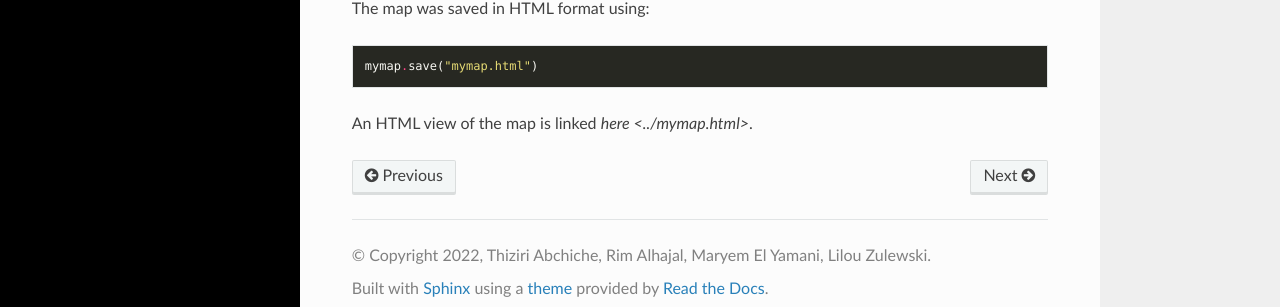
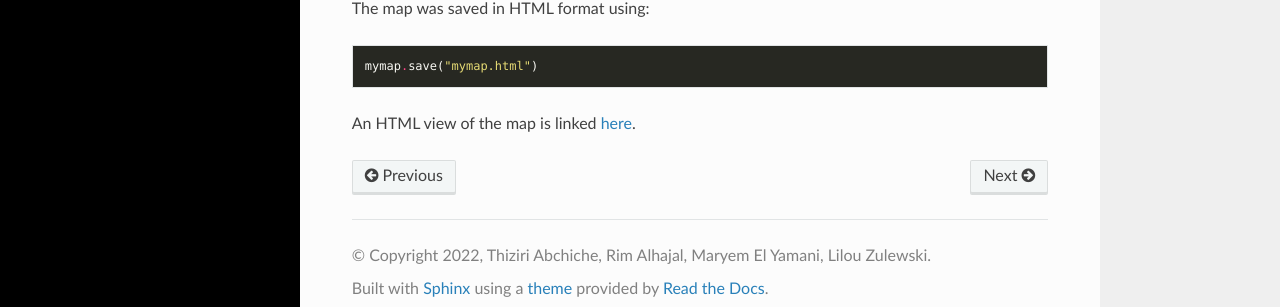
Before and after one commit to rimhajal/mapstatic, a Sphinx documentation site: the page built from docs/mapstatic/map.rst, in a window 1280 px wide and 900 px high, scrolled down 1095 px. Shown: the part 575-882 px from the top of the window. Built offline with Sphinx 7.4.7 and the Read the Docs theme 2.0.0, drawn with Linux system fonts in a browser that asks for light colours.

Commit message:
trying to open html file

```diff
--- a/docs/mapstatic/map.rst
+++ b/docs/mapstatic/map.rst
@@ -77,4 +77,4 @@ The map was saved in HTML format using:
     mymap.save("mymap.html")
 
 
-An HTML view of the map is linked `here <../mymap.html>`.
+An HTML view of the map is linked `here <_./mymap.html>`_.
```
